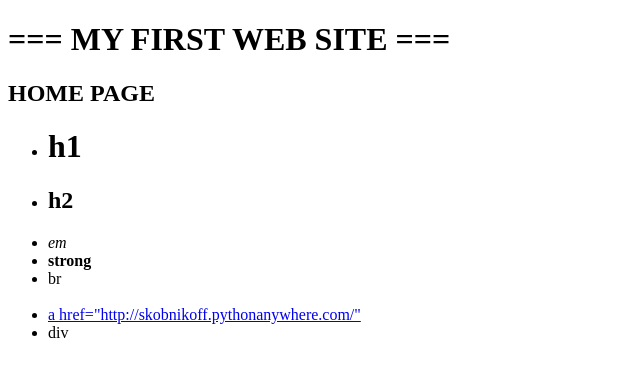
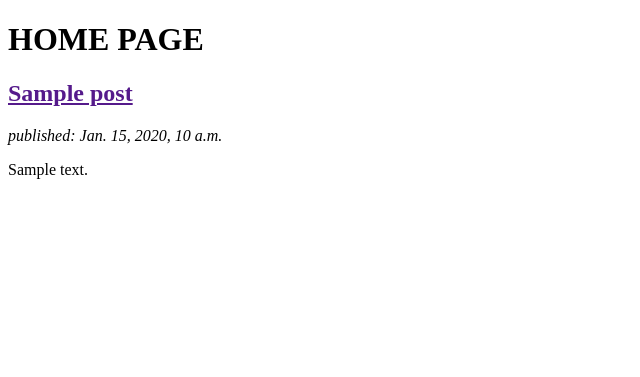
Before and after one commit to Skobnikoff/my-first-blog, a Django app: template blog/templates/blog/post_list.html in a window 1280 px wide. Shown: the top 377 px of the page, without its empty margins (0-640 px from the left). Run offline with Django 3.2, Linux system fonts and the light colour scheme; the template is opened without the code that fills it: values that come from a table or form of the project are taken from there, others are empty; tables that the repository leaves empty hold one stand-in row (values such as "Sample post").

Commit message:
Modified templates to display posts from database.

```diff
--- a/blog/templates/blog/post_list.html
+++ b/blog/templates/blog/post_list.html
@@ -5,18 +5,15 @@
         <title>Home Page</title>
     </head>
     <body>
-    <h1>=== MY FIRST WEB SITE ===</h1>
-    <h2>HOME PAGE</h2>
-    <ul>
-        <li><h1>h1</h1></li>
-        <li><h2>h2</h2></li>
-        <li><em>em</em></li>
-        <li><strong>strong</strong></li>
-        <li>br</li><br />
-        <li><a href="http://skobnikoff.pythonanywhere.com/">a href="http://skobnikoff.pythonanywhere.com/"</a></li>
-        <li>div</li>
-        <div></div>
+    <h1>HOME PAGE</h1>
 
-    </ul>
+    {% for post in posts %}
+        <div>
+            <h2><a href="">{{post.title}}</a></h2>
+            <em>published: {{post.published_date}}</em>
+            <p>{{post.text|linebreaks}}</p>
+        </div>
+
+    {% endfor %}
     </body>
 </html>
--- a/blog/views.py
+++ b/blog/views.py
@@ -1,6 +1,8 @@
 from django.shortcuts import render
-
+from django.utils import timezone
+from .models import Post
 # Create your views here.
 
 def post_list(request):
-    return render(request, 'blog/post_list.html', {})
+    posts = Post.objects.filter(published_date__lte=timezone.now()).order_by('published_date')
+    return render(request, 'blog/post_list.html', {'posts': posts})
--- a/mysite/settings.py
+++ b/mysite/settings.py
@@ -29,15 +29,13 @@ ALLOWED_HOSTS = []
 
 
 # Application definition
-STATICFILES_STORAGE = "storages.backends.s3boto.S3BotoStorage"
-AWS_PRELOAD_METADATA = True
+
 INSTALLED_APPS = (
     'django.contrib.admin',
     'django.contrib.auth',
     'django.contrib.contenttypes',
     'django.contrib.sessions',
     'django.contrib.messages',
-    'collectfast',
     'django.contrib.staticfiles',
     #'polls',
     'blog',
```
